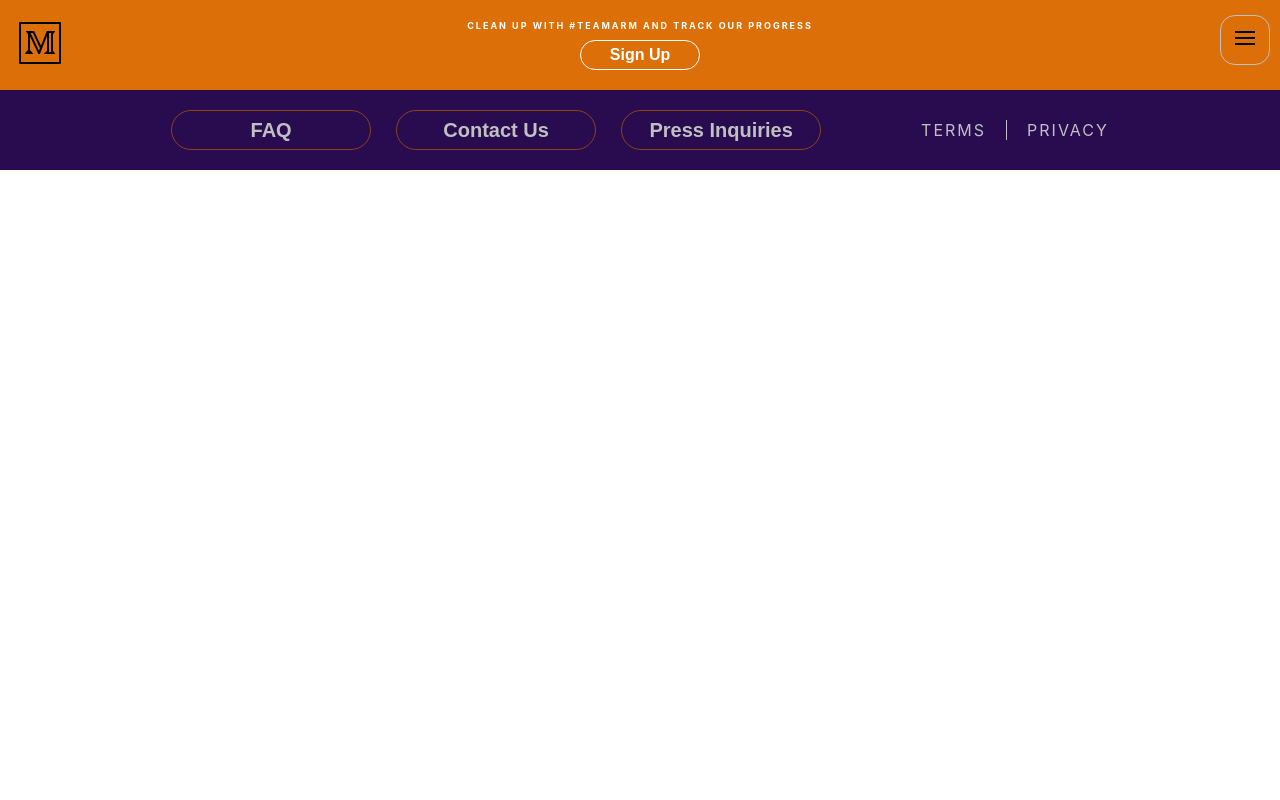
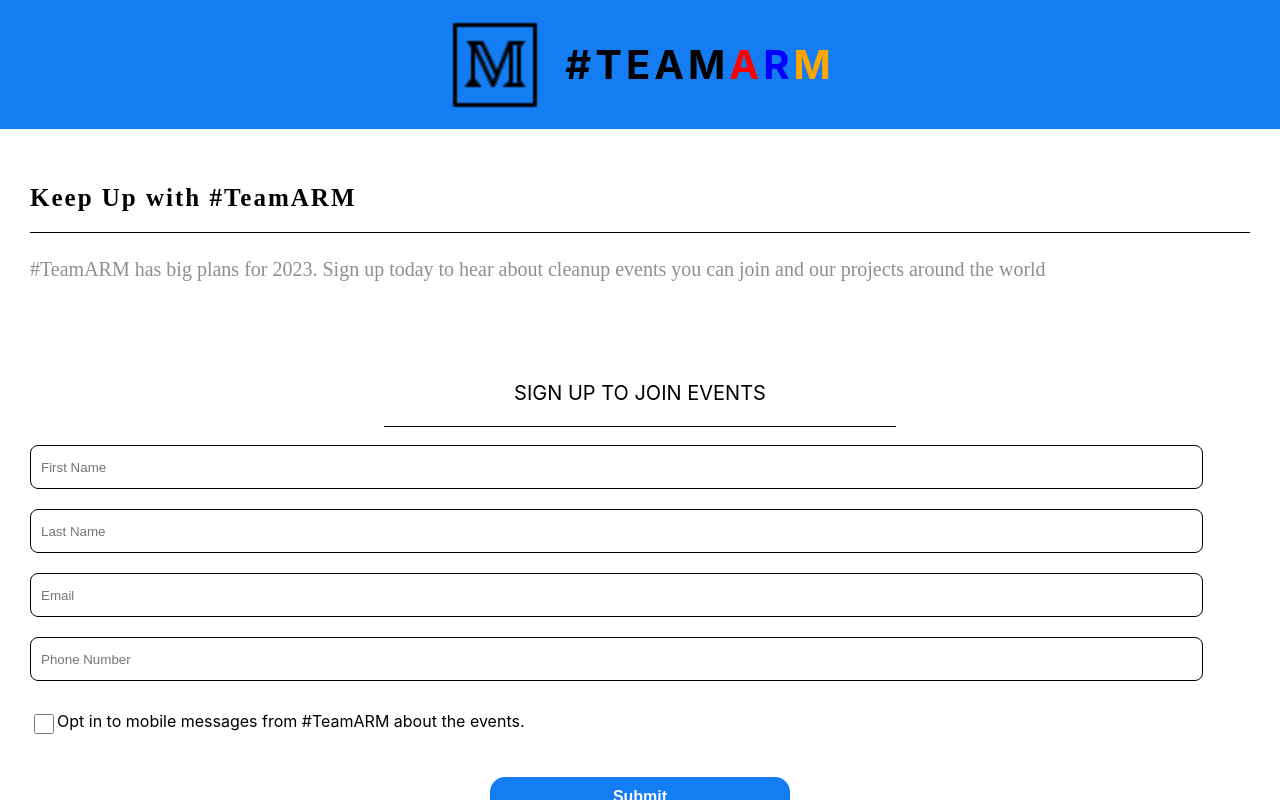
Before and after one commit to MherKK/Diploma, a React (Create React App) app: page /signup in a window 1280 px wide. Built offline with nearby package versions, Linux system fonts and the light colour scheme.

Commit message:
added sign up component

```diff
--- a/src/App.js
+++ b/src/App.js
@@ -5,6 +5,7 @@ import { Route, Routes } from 'react-router-dom';
 import FirstPage from './FirstPage';
 import Terms from './Footer/Terms/Terms';
 import Privacy from './Footer/Privacy/Privacy';
+import SignUp from './Header/SignUp/SignUp';
 
 function App() {
   return (
@@ -14,7 +15,8 @@ function App() {
               <Route path='/' element={<FirstPage />}>
               </Route>
               <Route path='terms' element={<Terms />}/>
-              <Route path="privacy" element={<Privacy />} />
+              <Route path="privacy" element={<Privacy />}/>
+              <Route path='signup' element={<SignUp />} />
           </Routes>
           <Footer />
     </div>
--- a/src/Footer/Contact Us/CONTACTUS.js
+++ b/src/Footer/Contact Us/CONTACTUS.js
@@ -14,15 +14,15 @@ export default function ContactUs ({setOPen,root}) {
                 <form className="contact-us_form">
                     <div>
                         <label>Name *</label>
-                        <input type="text"/>
+                        <input type="text" placeholder="Name"/>
                     </div>
                     <div>
                         <label>Email Address *</label>
-                        <input type="email" />
+                        <input type="email" placeholder="Email Address"/>
                     </div>
                     <div>
                         <label>Subject *</label>
-                        <input id="subject" type="text" />
+                        <input id="subject" type="text" placeholder="Subject"/>
                     </div>
                     <div>
                         <label>Message *</label>
--- a/src/Footer/Press Inquiries/PressInquiries.js
+++ b/src/Footer/Press Inquiries/PressInquiries.js
@@ -14,19 +14,19 @@ export default function PressInquiries ({setOPen,root}) {
                 <form className="contact-us_form">
                     <div>
                         <label>Name *</label>
-                        <input type="text"/>
+                        <input type="text" placeholder="Name"/>
                     </div>
                     <div>
                         <label>Company or Organization *</label>
-                        <input type="text" />
+                        <input type="text" placeholder="Company Name"/>
                     </div>
                     <div>
                         <label>Email Address *</label>
-                        <input  type="email" />
+                        <input  type="email" placeholder="Email"/>
                     </div>
                     <div>
                         <label>Phone</label>
-                        <input  type="number" />
+                        <input  type="number" placeholder="Phone Number"/>
                     </div>
                     <div>
                         <label>Message *</label>
--- a/src/Header/Header.css
+++ b/src/Header/Header.css
@@ -22,15 +22,15 @@
     left: 15px;
 }
 
-.header-container_middle > button {
+.header-container_middle > a {
     background-color: transparent;
     border-radius: 20px;
+    text-decoration: none;
     border: 1px solid white;
     color: white;
-    width: 120px;
-    height: 30px;
-    margin-bottom: 10px;
-    cursor: pointer;
+    padding-inline: 40px;
+    padding-top: 3px;
+    padding-bottom: 8px;
 }
 .header-container_middle > button:hover {
     background-color: rgb(238, 145, 58);
--- a/src/Header/Header.js
+++ b/src/Header/Header.js
@@ -12,7 +12,7 @@ export default function Header (){
             <Link to="/"><img alt="" src={logo}></img></Link>
             { location.pathname === "/terms" || location.pathname ==="/privacy" ? " " : <div id="header-middle" className="header-container_middle">
                 <p>Clean up with #Teamarm and track our progress</p>
-                <button>Sign Up</button>
+                <Link target="_blank" to="signup">Sign Up</Link>
             </div>}
             {sideBar === true ? <SideBar setBar={setSideBar}/> : <SideBarMenu setBar={setSideBar}/> }
 
--- /dev/null
+++ b/src/Header/SignUp/SignUp.js
@@ -0,0 +1,44 @@
+import Footer from "../../Footer/Footer"
+import logo from "../../Header/logo2.png"
+import "./signup.css"
+export default function SignUp(){
+
+    return (
+        <div className="signup-container">
+            <div className="signup-container_top">
+                <img alt="" src={logo} />
+                <h3>#TEAM
+                    <span style={{color:"red"}}>A</span>
+                    <span style={{color:"blue"}}>R</span>
+                    <span style={{color:"orange"}}>M</span>
+                </h3>
+            </div>
+            <div className="signup-container_bottom">
+                <p className="keep-up">Keep Up with #TeamARM</p>
+                <p className="teamarm-plans">#TeamARM has big plans for 2023. Sign up today to hear about cleanup events you can join and our projects around the world</p>
+                <p className="signup-tojoin">SIGN UP TO JOIN EVENTS</p>
+                <form className="form-container" >
+                    <label>
+                        <input type="text" placeholder="First Name"/>
+                    </label>
+                    <label>
+                        <input type="text" placeholder="Last Name"/>
+                    </label>
+                    <label>
+                        <input type="email" placeholder="Email"/>
+                    </label>
+                    <label>
+                        <input type="tel" placeholder="Phone Number"/>
+                    </label>
+                    <label id="opt-in-label">
+                        <input type="checkbox" />
+                        <p> Opt in to mobile messages from #TeamARM about the events.</p>
+                    </label>
+                </form>
+
+            </div>
+            <button className="signup-submit">Submit</button>
+            <Footer />
+        </div>
+    )
+}
--- /dev/null
+++ b/src/Header/SignUp/signup.css
@@ -0,0 +1,99 @@
+.signup-container {
+    width: 100%;
+    height: 100%;
+    position:fixed;
+    background-color: white;
+    overflow-y: auto;
+    top: 0;
+    left: 0%;
+}
+
+.signup-container_top {
+    display: flex;
+    gap: 20px;
+    justify-content: center;
+    align-items: center;
+    background-color: rgb(21, 125, 243);
+}
+
+.signup-container_top > img {
+    width: 100px;
+    height: 100px;
+}
+
+.signup-container_top > h3 {
+    font-size: 40px;
+    letter-spacing: 4px;
+}
+
+.keep-up {
+    font-size: 25px;
+    font-weight: 600;
+    letter-spacing: 2px;
+    border-bottom: 1px solid black;
+    font-weight: bold;
+    font-family: 'Times New Roman', Times, serif;
+    padding-bottom: 20px;
+}
+
+.signup-container_bottom {
+    text-align: left;
+    padding: 30px;
+}
+
+.teamarm-plans {
+    font-size: 20px;
+    font-family: 'Times New Roman', Times, serif;
+    color: rgb(143, 143, 143);
+}
+
+.signup-tojoin {
+    font-size: 20px;
+    text-align: center;
+    margin-top: 100px;
+    padding-bottom: 20px;
+}
+
+.signup-tojoin::after {
+
+        content: "";
+        display: block;
+        width: 40%;
+        height: 21px;
+        position: absolute;
+        left: 30%;
+        text-align: center;
+        border-bottom: 1px solid black;
+}
+
+.form-container {
+    display: flex;
+    flex-direction: column;
+    gap: 20px;
+}
+
+.form-container > label > input {
+    width: 95%;
+    height: 40px;
+    border-radius: 8px;
+    padding-left: 10px;
+    border: 1px solid black;
+}
+
+#opt-in-label > input {
+    width: 20px;
+}
+
+#opt-in-label {
+    display: flex;
+}
+
+#opt-in-label > p {
+    margin-top: 10px;
+}
+
+.signup-submit {
+    width: 300px;
+    background-color: rgb(21, 125, 243);
+    margin-bottom: 50px;
+}
```
